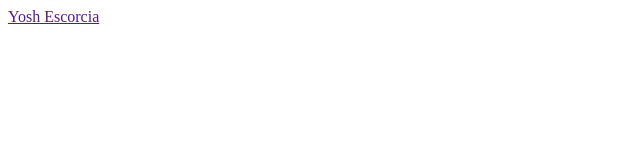
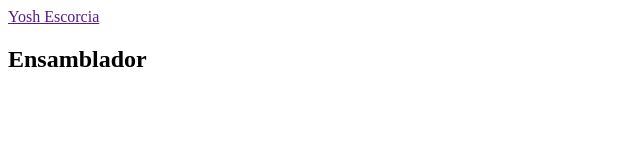
Before and after one commit to Briones-cr/TallerGitV4, a plain HTML site: page index.html in a window 1280 px wide. Shown: the whole page, without its empty margins (0-640 px from the left). Drawn offline with Linux system fonts and the light colour scheme.

Commit message:
Conflicto desde master Lenguajes programación

```diff
--- a/index.html
+++ b/index.html
@@ -10,5 +10,8 @@
     <div>
         <a href="">Yosh Escorcia</a>
     </div>
+    <div>
+        <h2>Ensamblador</h2>
+    </div>
 </body>
 </html>
```
